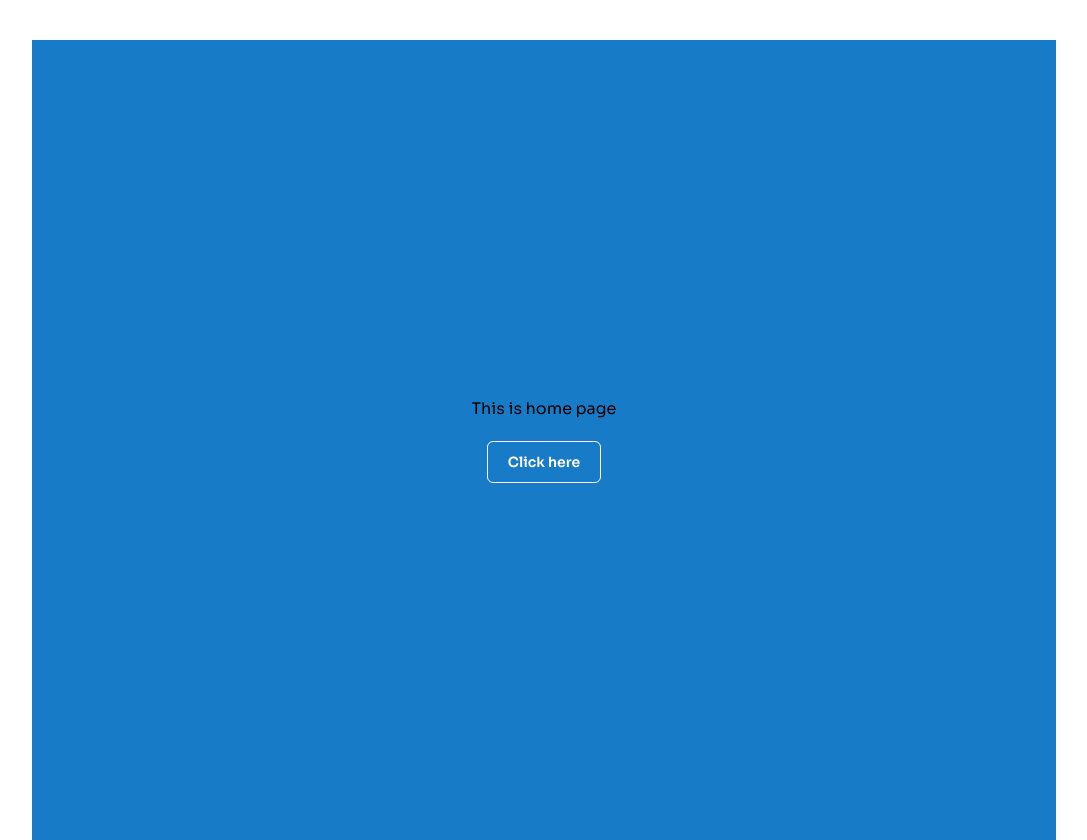
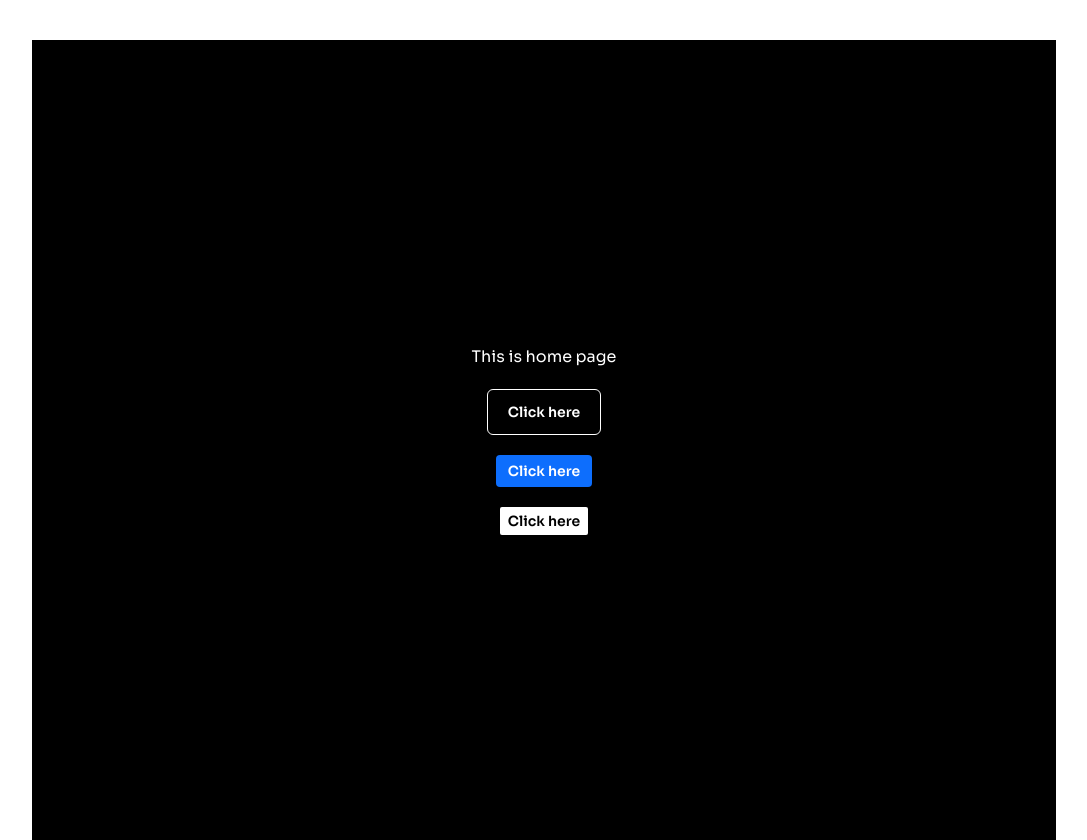
Before and after one commit to Salman-Ahamad/life-change-bd, a Next.js app: page / in a window 1280 px wide. Shown: the whole page, without its empty margins (96-1183 px from the left). Built offline with nearby package versions, Linux system fonts and the light colour scheme.

Commit message:
btn add doen

```diff
--- a/app/page.tsx
+++ b/app/page.tsx
@@ -4,9 +4,11 @@ import { Button, Container, MainContainer } from "@/universal";
 
 const Home = () => (
   <MainContainer>
-    <Container className="flex justify-center items-center gap-5 mt-10 text-center h-screen bg-primary flex-col">
-      <h1>This is home page</h1>
-      <Button>Click here</Button>
+    <Container className="flex justify-center items-center gap-5 mt-10 text-center h-screen bg-black flex-col">
+      <h1 className="text-white">This is home page</h1>
+      <Button variant="primary">Click here</Button>
+      <Button variant="secondary">Click here</Button>
+      <Button variant="accent">Click here</Button>
     </Container>
   </MainContainer>
 );
--- a/tailwind.config.ts
+++ b/tailwind.config.ts
@@ -13,7 +13,7 @@ const config: Config = {
       colors: {
         primary: "#187bc8",
         secondary: "#235a9f",
-        accent: "#000000",
+        accent: "#0d6efd",
         info: "#3abff8",
         success: "#36d399",
         warning: "#fbbd23",
--- a/universal/Button.tsx
+++ b/universal/Button.tsx
@@ -12,16 +12,25 @@ export const Button: FC<IButton> = ({
   type = "button",
   disabled,
   variant = "primary",
-}) => (
+}) => {
+  const btnVariant =
+    (variant === "primary" &&
+      "bg-transparent hover:bg-secondary px-5 py-3 border border-white rounded-md") ||
+    (variant === "secondary" &&
+      "px-3 py-1.5 bg-accent hover:bg-[#0052cd] rounded") ||
+    (variant === "accent" && "px-2 py-1 bg-white text-black rounded-sm");
+
+  return (
     <button
       type={type}
       onClick={onClick}
       disabled={disabled}
       className={twMerge(
-      `bg-transparent hover:bg-secondary px-5 py-2.5 text-sm rounded-md text-white text-center font-sora font-semibold border border-white transition-all delay-75 `,
+        `text-sm text-white text-center font-sora font-semibold transition-all delay-75 ${btnVariant}`,
         className
       )}
     >
       {children}
     </button>
   );
+};
```
Lines whose indentation alone changed are shown as unchanged.
